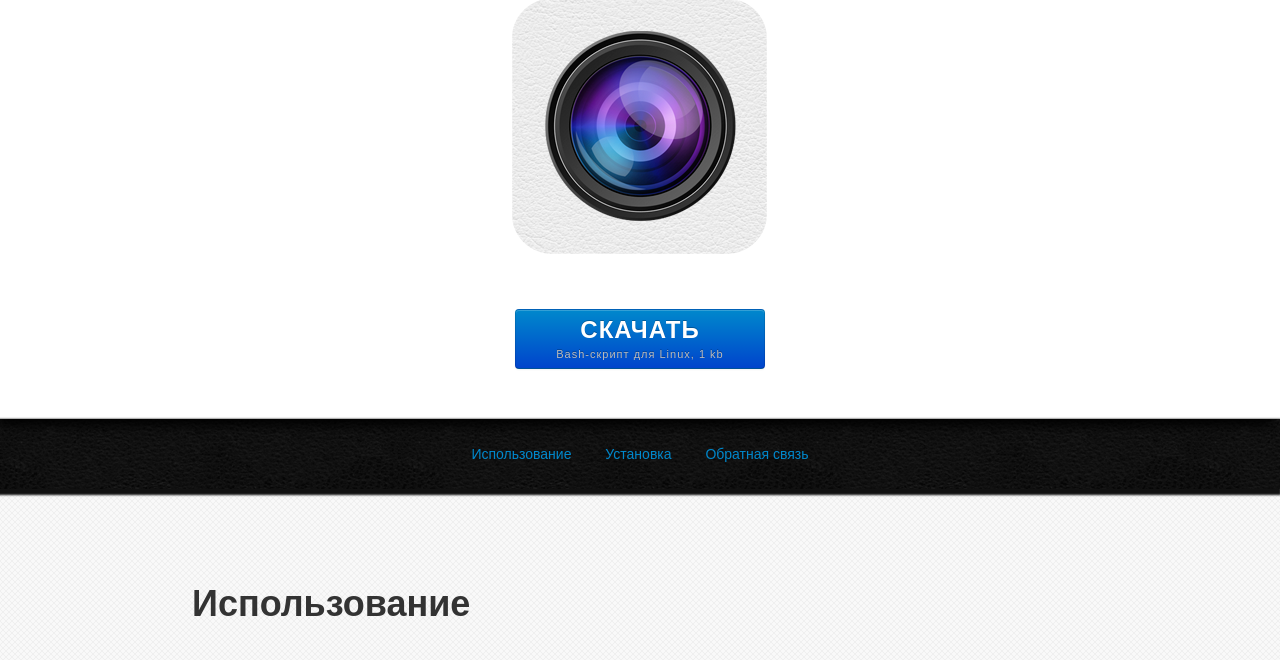
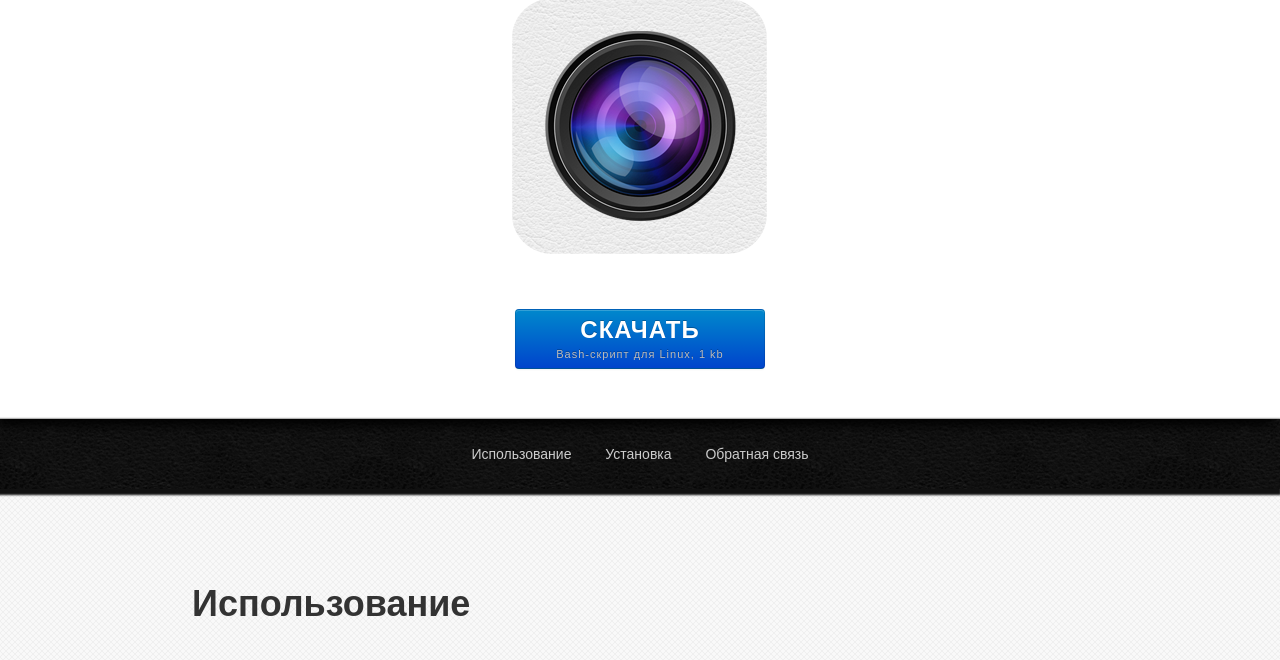
Before and after one commit to allaud/cropme-server, a Flask app: page / in a window 1280 px wide. Shown: the part 171-831 px from the top of the page. Run offline with Flask 2, Linux system fonts and the light colour scheme; some libraries are stand-ins or nearby versions.

Commit message:
navbar style changed

```diff
--- a/static/css/style.css
+++ b/static/css/style.css
@@ -11,6 +11,7 @@
 .container .main .explain{color: #bbb;font-size: 11px; font-weight: 100;}
 .container .navbar ul{position: relative;list-style-type: none; padding: 10px;background: url(../img/leather.png); margin: 20px 0; box-shadow:-2px 3px 2px 3px #111; -moz-box-shadow:-2px 3px 2px 3px #111; -webkit-box-shadow:-2px 3px 2px 3px #111; }
 .container .navbar ul li{display: inline-block; margin: 15px;}
+.container .navbar ul li a{color: #ccc;}
 .container .content{margin-top:-20px;padding: 45px 0 20px;background: url(../img/subtlenet2.png);}
 .container .content h1{text-align: left;}
 .container .content #use{width:70%; margin: 0 auto;}
```
Also changed, not shown: static/img/retro_intro.png (deleted).
